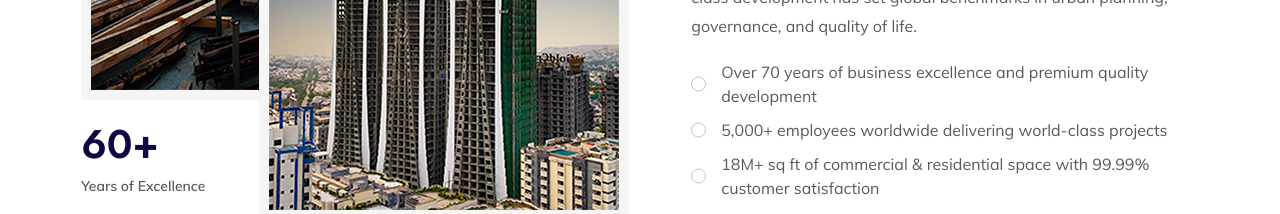
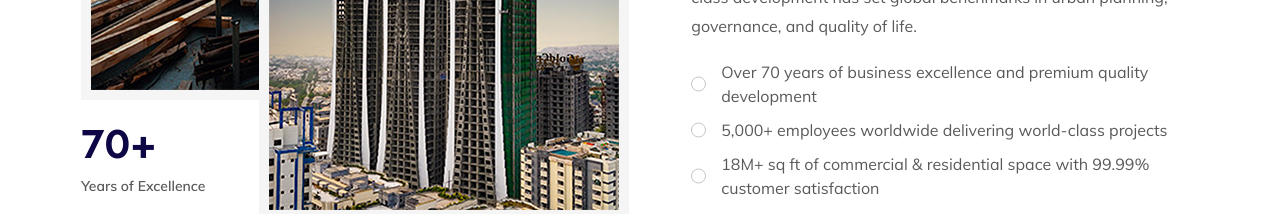
Before and after one commit to Giga-Group/GigaGroup, a React (Create React App) app: page / in a window 1280 px wide. Shown: the part 3060-3274 px from the top of the page. Built offline with nearby package versions, Linux system fonts and the light colour scheme; no server answers; a web font is replaced by a local one.

Commit message:
changes for the years

```diff
--- a/src/components/FunFact/index.js
+++ b/src/components/FunFact/index.js
@@ -5,7 +5,7 @@ const FunFact = (props) => {
 
     const funfact = [
         {
-            title: '60+',
+            title: '70+',
             subTitle: 'Years Of Experience',
         },
         {
--- a/src/components/about/index.js
+++ b/src/components/about/index.js
@@ -22,7 +22,7 @@ const About = (props) => {
                                 <span>About Giga Group</span>
                                 <h2>The Pinnacle Of Modern Living & Architectural Excellence</h2>
                             </div>
-                        <h5>Over 60+ years of excellence helping investors and families achieve their dream homes and business goals in Pakistan's most prestigious developments</h5>
+                        <h5>Over 70+ years of excellence helping investors and families achieve their dream homes and business goals in Pakistan's most prestigious developments</h5>
                         <p>Giga Group stands as a testament to visionary leadership and unwavering commitment to quality. Founded by Haji Abdul Rahim Giga in 1956, our journey began with one bold step that has blossomed into a giant enterprise spanning across the globe. Today, we're proud to deliver world-class residential and commercial projects with 99.99% customer satisfaction, 5,000+ employees worldwide, and over 10 million square feet of premium real estate.</p>
                             <div className="btns">
                                 <Link to="/about" onClick={ClickHandler} className="theme-btn">Discover More</Link>
--- a/src/components/about2/index.js
+++ b/src/components/about2/index.js
@@ -18,7 +18,7 @@ const About2 = (props) => {
                             <div className="wpo-about-img-left">
                                 <img src={abimg} alt=""/>
                                     <div className="wpo-about-img-text">
-                                        <h2>60+</h2>
+                                        <h2>70+</h2>
                                         <p>Years of Excellence</p>
                                     </div>
                             </div>
--- a/src/components/footer/index.js
+++ b/src/components/footer/index.js
@@ -21,7 +21,7 @@ const Footer = (props) =>{
                             <div className="logo widget-title">
                                 <Link onClick={ClickHandler} className="logo" to="/"><img src={Logo} alt=""/></Link>
                             </div>
-                            <p>Giga Group is a leading real estate developer with 60+ years of excellence. Creating iconic developments from luxury residences to world-class commercial spaces across Pakistan and the UAE.</p>
+                            <p>Giga Group is a leading real estate developer with 70+ years of excellence. Creating iconic developments from luxury residences to world-class commercial spaces across Pakistan and the UAE.</p>
                             <ul>
                                 <li>
                                     <a href="https://www.facebook.com/GigaGroupPakistan/" target="_blank" rel="noopener noreferrer">
```
